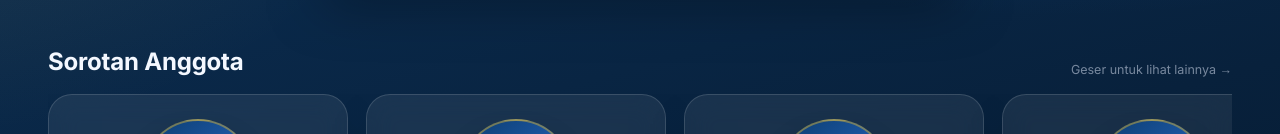
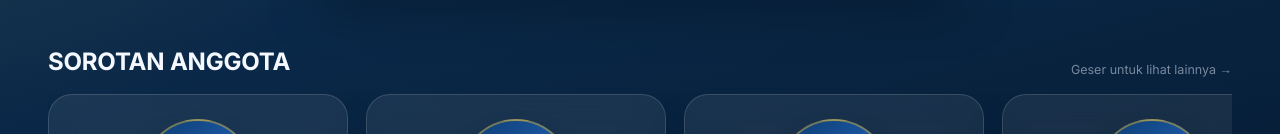
Before and after one commit to hamrasidi7-rgb/AI-50-Anggota-DPRD-Sumenep, a Next.js app: page / in a window 1280 px wide. Shown: the part 260-394 px from the top of the page. Built offline with nearby package versions, Linux system fonts and the light colour scheme.

Commit message:
Uppercase: Sorotan Anggota

```diff
--- a/components/HomeView.tsx
+++ b/components/HomeView.tsx
@@ -340,7 +340,7 @@ export default function HomeView({ q, fraksi, komisi, dapil, onQ, onFraksi, onKo
         >
           <div className="flex items-end justify-between mb-3.5 gap-3">
             <h2 className="m-0 font-bold text-text-hi tracking-[-0.2px]" style={{ fontSize: 'clamp(19px, 2.2vw, 24px)' }}>
-              Sorotan Anggota
+              SOROTAN ANGGOTA
             </h2>
             <span className="text-[12.5px] whitespace-nowrap" style={{ color: 'rgba(231,240,255,0.5)' }}>
               Geser untuk lihat lainnya →
```
